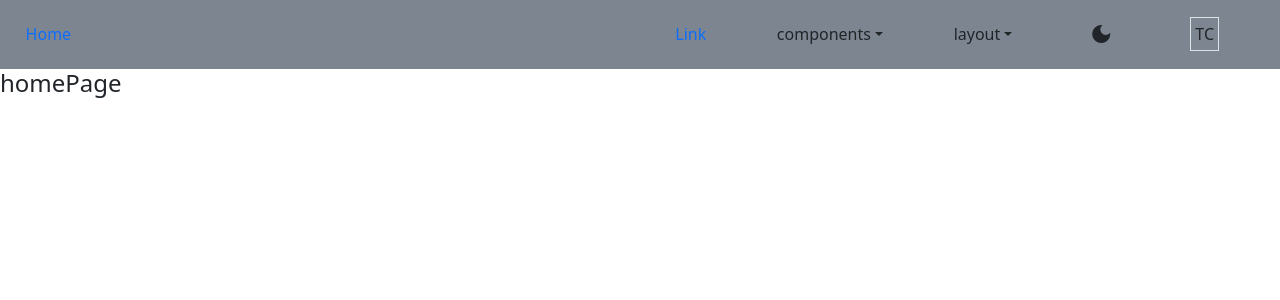
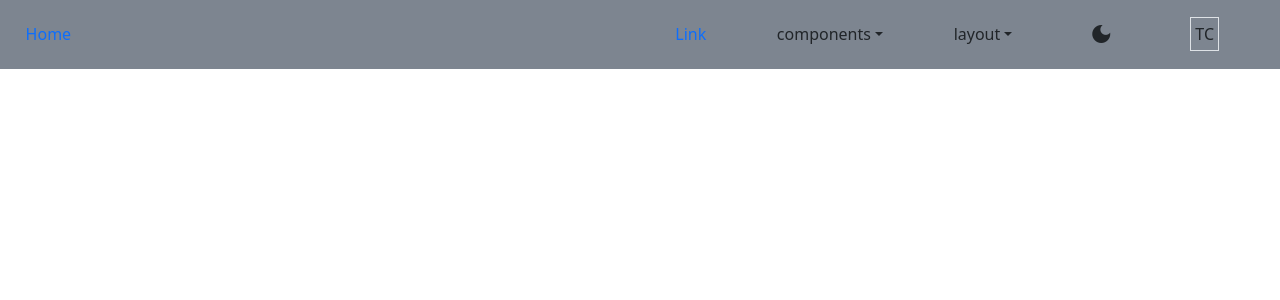
Before and after one commit to heyyoUna/Portfolio_frontEnd, a React (Create React App) app: page / in a window 1280 px wide. Shown: the top 300 px of the page. Built offline with nearby package versions, Linux system fonts and the light colour scheme.

Commit message:
時鐘功能

```diff
--- a/src/pages/Home/index.tsx
+++ b/src/pages/Home/index.tsx
@@ -1,11 +1,21 @@
+import { useMemo, useState } from "react";
 import Navbar from "../../components/Navbar";
+import { DndProvider } from "react-dnd";
 
 export default function Home() {
     return (
         <>
-            <Navbar />
-            <div>
-                <h4 className="content">homePage</h4>
+            <div
+                className="h-100 d-flex flex-column"
+                style={{
+                    display: "grid",
+                    gridTemplateRows: "auto 1fr",
+                }}
+            >
+                <Navbar />
+                <div style={{ gridRow: "2" }}>
+                    <div></div>
+                </div>
             </div>
         </>
     );
```
